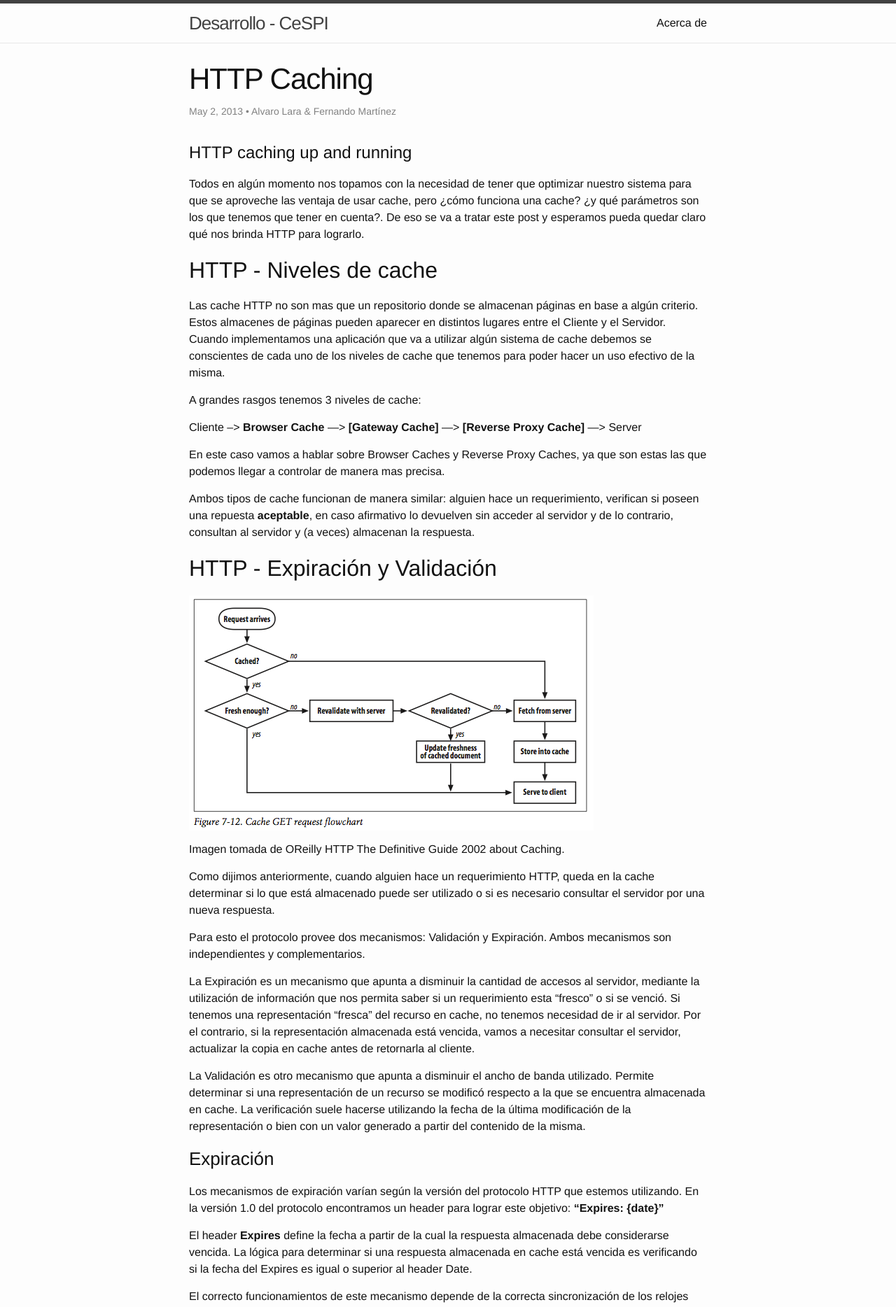
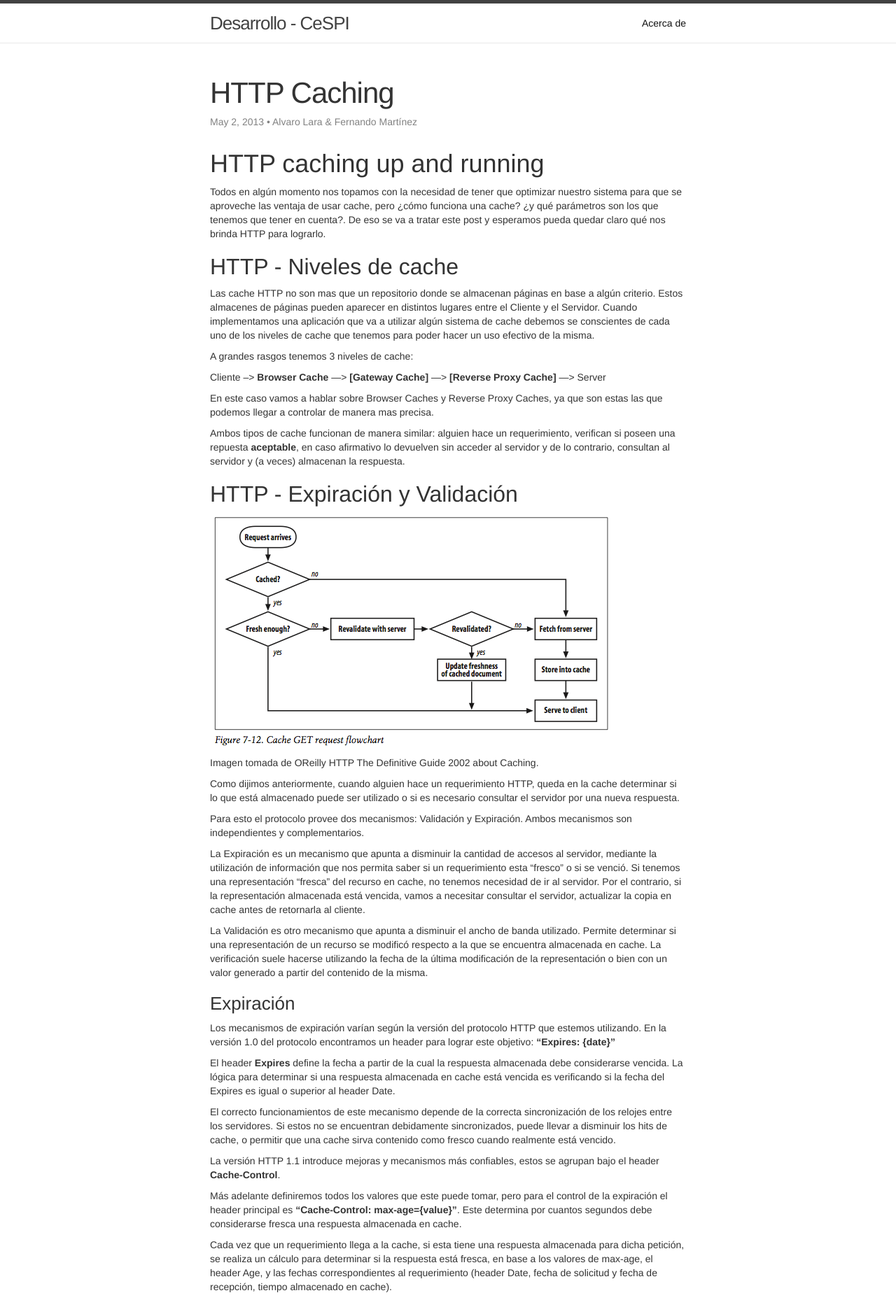
Before and after one commit to Desarrollo-CeSPI/desarrollo-cespi.github.io, a Jekyll site: the page built from _posts/2013-05-02-http_caching_up_and_running.md, in a window 1280 px wide. Shown: the top 1868 px of the page at 70% size. Built offline with Jekyll 4.4.1, drawn with Linux system fonts in a browser that asks for light colours.

Commit message:
Added Bootstrap.

```diff
--- a/_includes/head.html
+++ b/_includes/head.html
@@ -7,6 +7,7 @@
   <meta name="description" content="{% if page.excerpt %}{{ page.excerpt | strip_html | strip_newlines | truncate: 160 }}{% else %}{{ site.description }}{% endif %}">
 
   <link rel="stylesheet" href="{{ "/css/main.css" | prepend: site.baseurl }}">
+  <link rel="stylesheet" href="//maxcdn.bootstrapcdn.com/bootstrap/3.3.5/css/bootstrap.min.css">
   <link rel="canonical" href="{{ page.url | replace:'index.html','' | prepend: site.baseurl | prepend: site.url }}">
   <link rel="alternate" type="application/rss+xml" title="{{ site.title }}" href="{{ "/feed.xml" | prepend: site.baseurl | prepend: site.url }}">
 </head>
```
